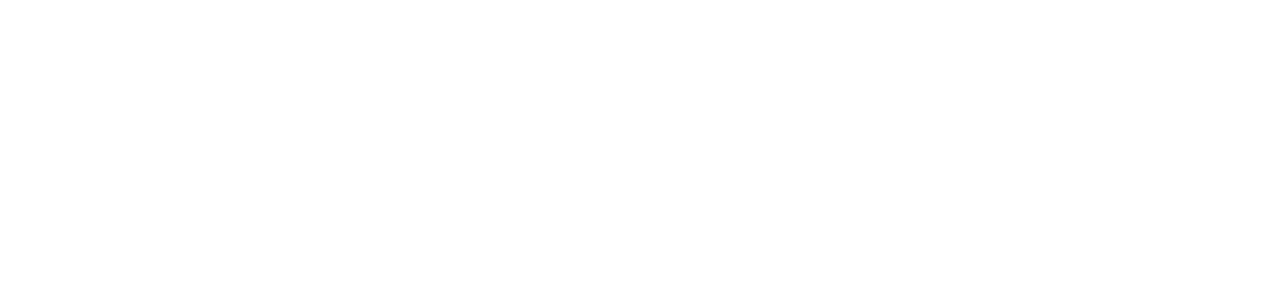
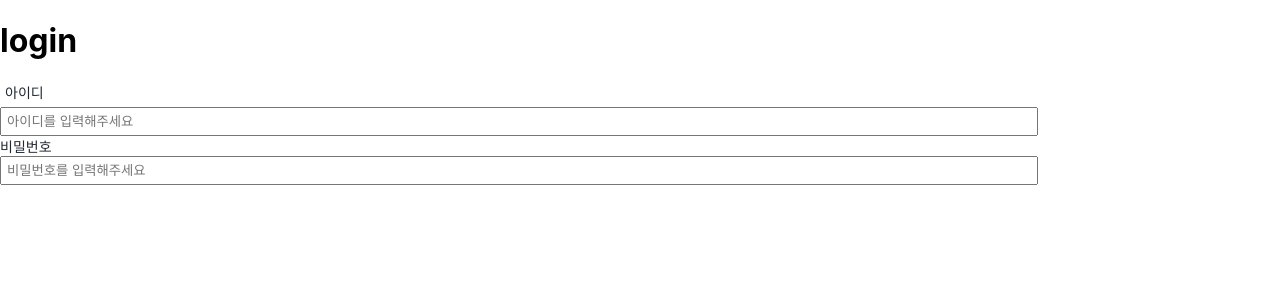
Before and after one commit to chochoq/react_img_board, a React (Create React App) app: page /login in a window 1280 px wide. Shown: the top 300 px of the page. Built offline with nearby package versions, Linux system fonts and the light colour scheme.

Commit message:
(add) input, login element ex)오타수정및임포트모으기

```diff
--- a/src/components/Post.js
+++ b/src/components/Post.js
@@ -1,8 +1,6 @@
 import React from 'react';
 
-import Grid from '../elements/Grid';
-import Image from '../elements/Image';
-import Text from '../elements/Text';
+import {Grid,Image,Text} from '../elements/index';
 
 const Post = (props) => {
     return (
--- a/src/elements/Image.js
+++ b/src/elements/Image.js
@@ -47,7 +47,7 @@
     /* 넓이의 4대3 */
     overflow: hidden;
     background-image: url('${(props) => props.src}');
-    background-size: cover;s
+    background-size: cover;
 `;
 
 const ImageCircle = styled.div`
--- /dev/null
+++ b/src/elements/Input.js
@@ -0,0 +1,34 @@
+import React from 'react';
+import styled from 'styled-components';
+
+const Input = (props) => {
+    const { width, height, placeholder,padding,margin, children } = props;
+
+    const styles = {
+        width: width,
+        height: height,
+        padding:padding,
+        placeholder: placeholder,
+        margin:margin,
+    }
+    return (
+        <InputBox {...styles}>
+            {children}
+        </InputBox>
+    );
+}
+
+Input.defaultProps = {
+    placeholder: false,
+    margin: false,
+};
+
+const InputBox = styled.input`
+    placeholder:${(props)=>props.placeholder};
+    width: 80%;
+    height:100%;
+    padding: 5px;
+    margin: ${(props)=>props.margin};
+`;
+
+export default Input;
--- a/src/elements/Text.js
+++ b/src/elements/Text.js
@@ -2,12 +2,14 @@
 import styled from 'styled-components';
 
 const Text = (props) => {
-    const { bold, color, size, children } = props;
+    const { bold, color, size,padding,margin, children } = props;
 
     const styles = {
         bold: bold,
         color: color,
         size: size,
+        padding: padding,
+        margin:margin,
     };
 
     return (
@@ -21,12 +23,16 @@
     bold: false,
     color: '#222831',
     size: '14px',
+    padding: false,
+    margin:false,
 };
 
 const TextP = styled.p`
     color:${(props) => props.color};
     font-size:${(props) => props.size};
-    font-weight:${(props)=> (props.bold? "600":"400")};
+    font-weight:${(props) => (props.bold ? "600" : "400")};
+    padding: ${(props)=>props.padding};
+    margin: ${(props)=>props.margin};
 `;
 
 export default Text;
--- /dev/null
+++ b/src/elements/index.js
@@ -0,0 +1,6 @@
+import Grid from '../elements/Grid';
+import Image from '../elements/Image';
+import Text from '../elements/Text';
+import Input from '../elements/Input';
+
+export { Grid, Image, Text, Input};
--- /dev/null
+++ b/src/pages/Login.js
@@ -0,0 +1,20 @@
+import React from 'react';
+
+import { Input } from '../elements/index';
+import Text from '../elements/Text';
+
+const Login = (props) => {
+
+    return(
+        <React.Fragment>
+            <h1>login</h1>
+            <Text margin='5px'>아이디</Text>
+            <Input placeholder='아이디를 입력해주세요'></Input>
+            <Text margin='0px'>비밀번호</Text>
+            <Input placeholder='비밀번호를 입력해주세요'></Input>
+
+        </React.Fragment>
+    )
+}
+
+export default Login;
--- a/src/shared/App.js
+++ b/src/shared/App.js
@@ -2,6 +2,7 @@
 import React from 'react';
 
 import PostList from '../pages/PostList';
+import Login from '../pages/Login';
 
 import { BrowserRouter, Route } from 'react-router-dom';
 
@@ -10,6 +11,7 @@
     <React.Fragment>
       <BrowserRouter>
         <Route exact path="/" component={PostList} />
+        <Route path="/login" component={Login} />
       </BrowserRouter>
     </React.Fragment>
   );
```
